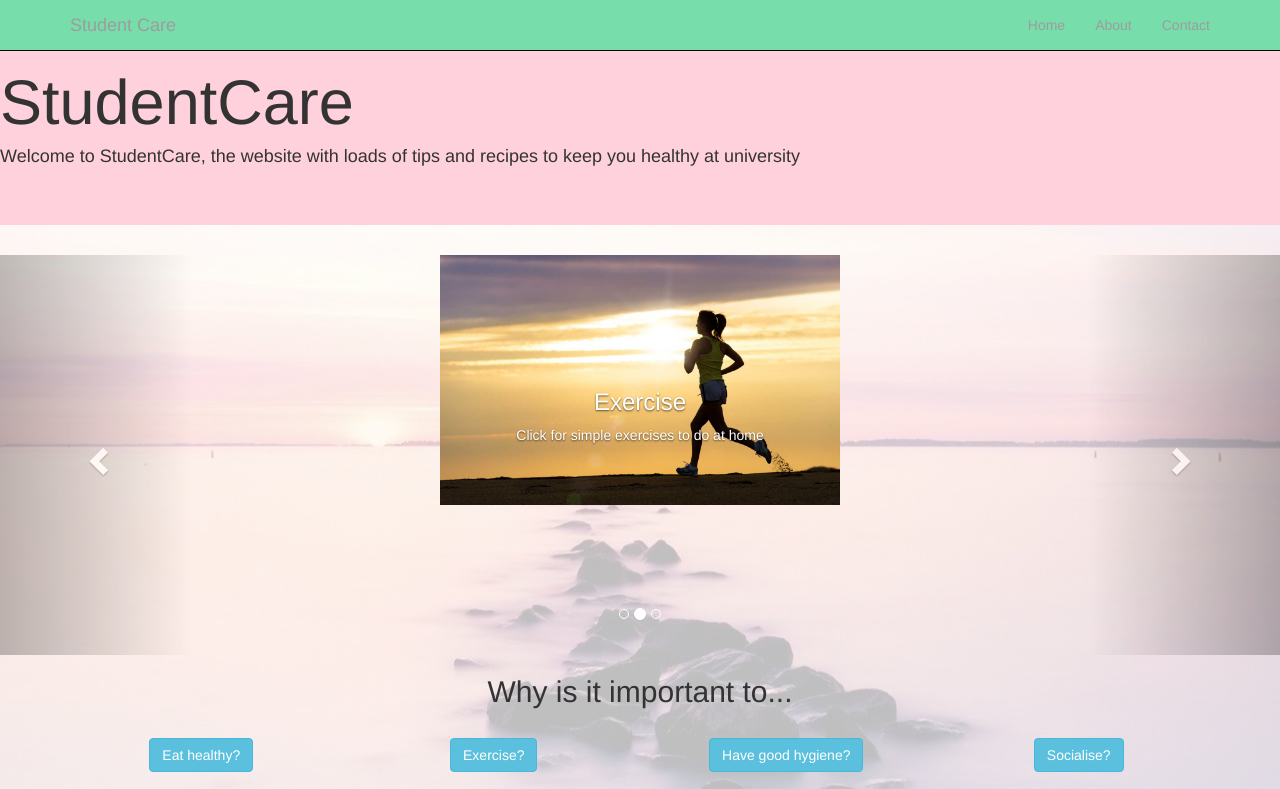
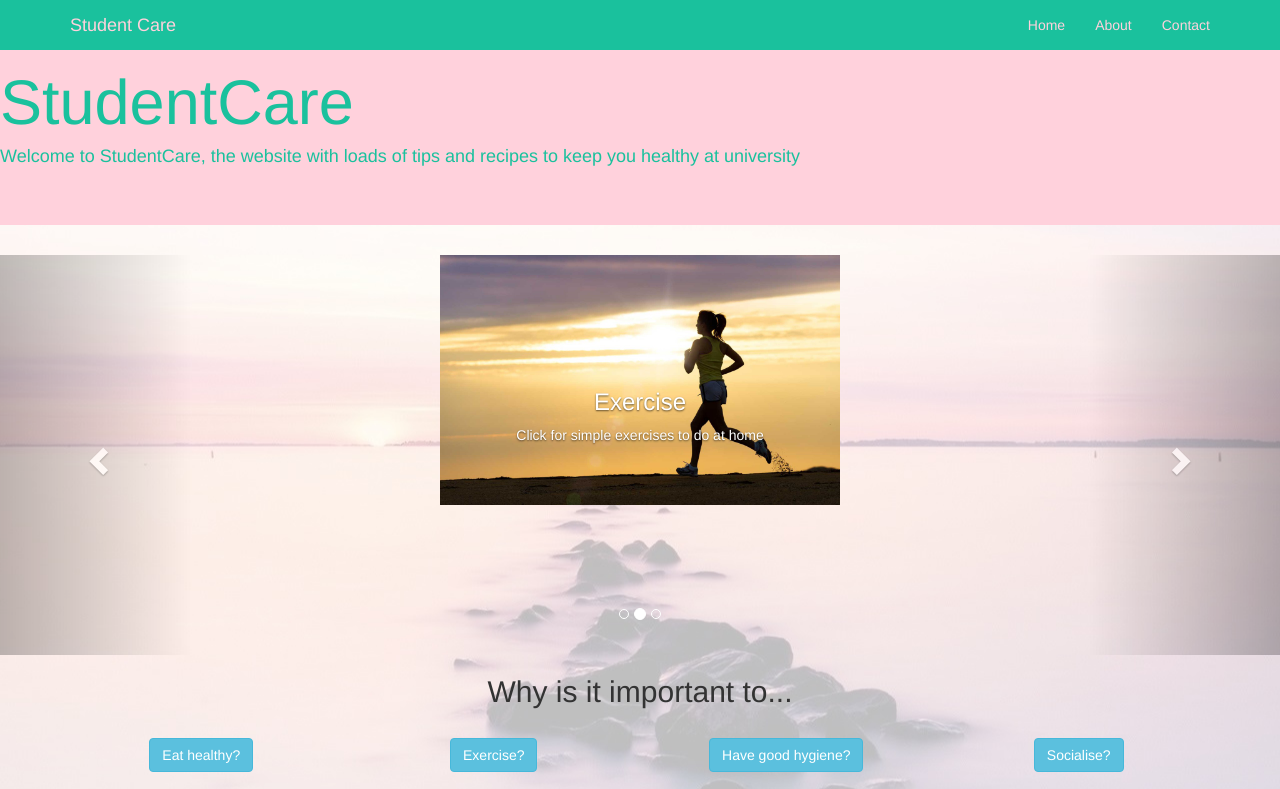
Before and after one commit to ScouseBirds/Scousebirds.github.io, a plain HTML site: page index.html in a window 1280 px wide. Shown: the top 789 px of the page. Drawn offline with nearby package versions, Linux system fonts and the light colour scheme.

Commit message:
changed colour scheme

```diff
--- a/main.css
+++ b/main.css
@@ -1,33 +1,3 @@
-/*#social-buttons button {
- color: white;
-}
-.btn-twitter {
-background-color: #00acee;
-border-color: #009ad5;
-}
-.btn-facebook {
-background-color: #4868ac;
-border-color: #314776;
-}
-.btn-pinterest {
-background-color: #b62f26;
-border-color: #b62f26;
-}
-.jumbotron {
-	min-height: 600px;
-	background-image: url("images/fruit-and-veg.jpg");
-	background-size: cover;
-	background-attachment: fixed;
-}
-.mission {
-	background-color: rgba(32,35,41,0.9)
-	color:#ddd;
-}
-.container-fluid {
-	text-align: center
-}
-
-*/
 body {
 	background-image: url("backgroundpastelfade.jpg");
 	background-repeat: no-repeat;
@@ -55,7 +25,15 @@ img {
 }
 .jumbotron{
 	background-color:#FFD1DC;
+	color: #1ac19d;
 }
 .navbar {
-	background-color: #77DDAA;
+	background-color: #1ac19d;
+	border-color: #FFD1DC;
 }
+.navbar-inverse .navbar-brand{
+	color:#FFD1DC;
+}
+.nav.navbar-nav.navbar-right li a{
+	color:#FFD1DC;
+}
```
